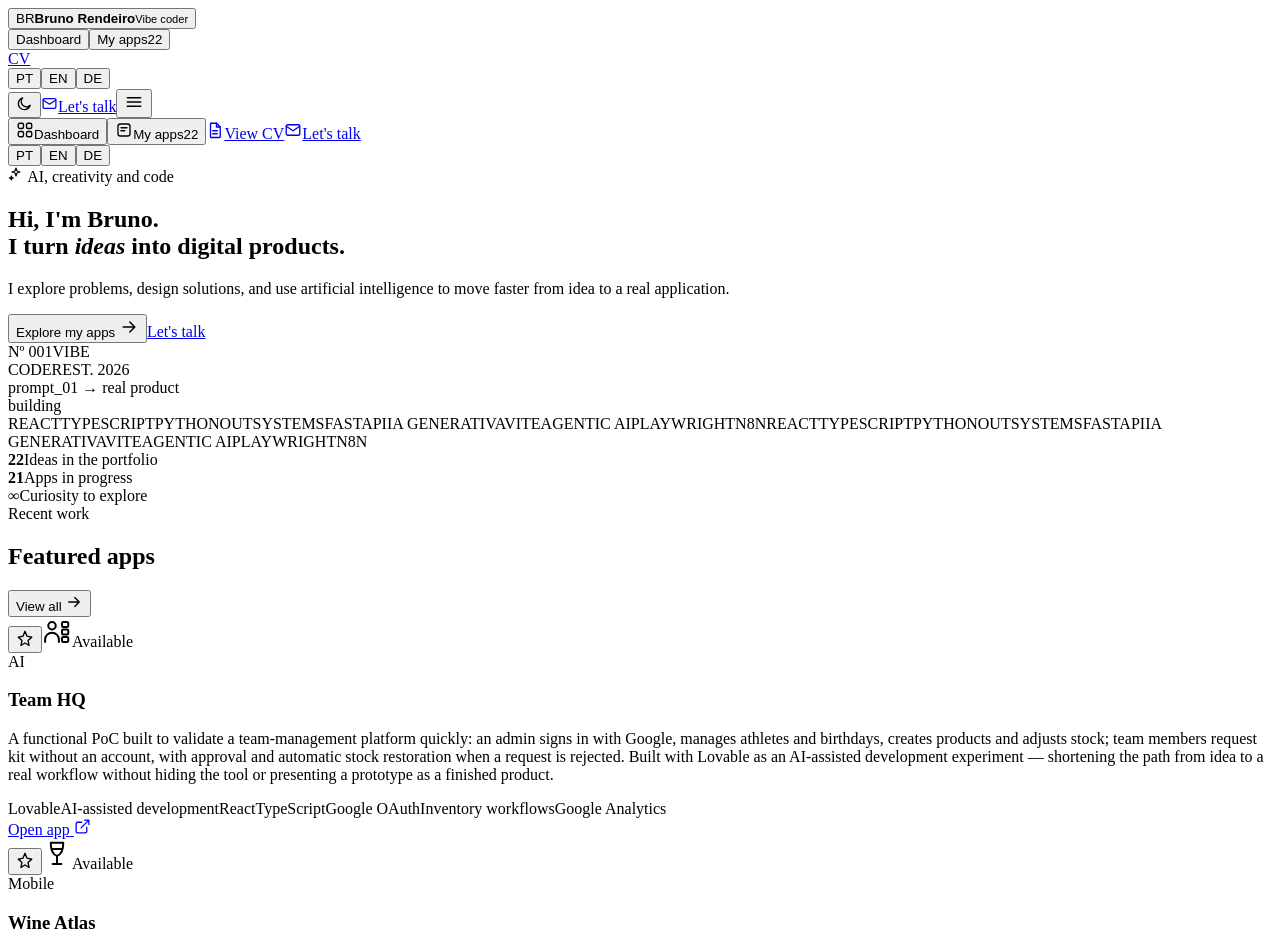
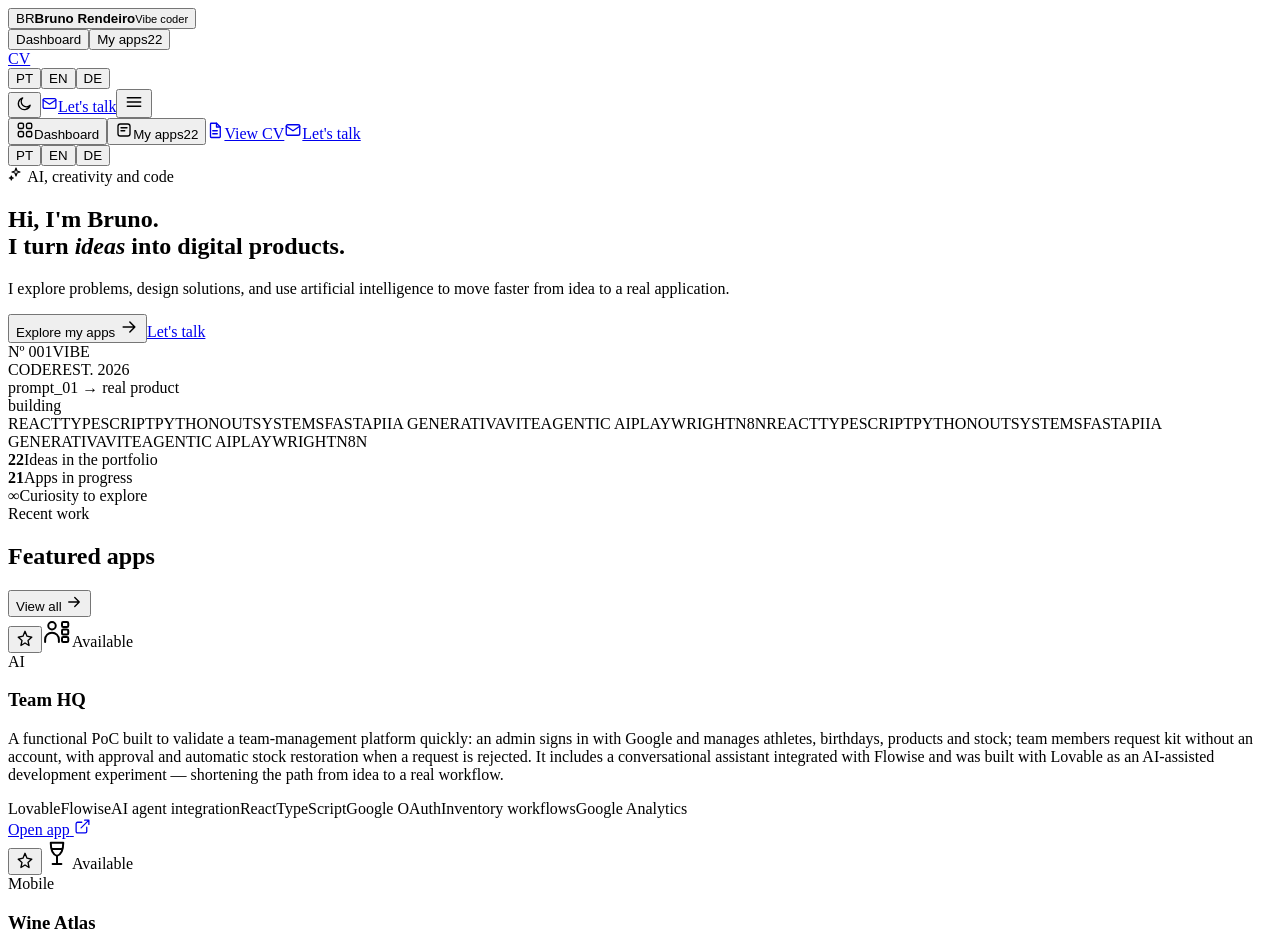
Before and after one commit to brunorendeiro/vibe-portfolio, a React (Vite) app: page / in a window 1280 px wide. Shown: the top 952 px of the page. Built offline with nearby package versions, Linux system fonts and the light colour scheme; the HTML template or start-up script is replaced by a standard one.

Commit message:
Highlight Team HQ Flowise integration

```diff
--- a/src/data/apps.ts
+++ b/src/data/apps.ts
@@ -23,7 +23,7 @@
     name: 'Team HQ',
     category: 'ai',
     status: 'available',
-    technologies: ['Lovable', 'AI-assisted development', 'React', 'TypeScript', 'Google OAuth', 'Inventory workflows', 'Google Analytics'],
+    technologies: ['Lovable', 'Flowise', 'AI agent integration', 'React', 'TypeScript', 'Google OAuth', 'Inventory workflows', 'Google Analytics'],
     url: 'https://athlete-closet-pal.lovable.app/',
     accent: '#b9f719',
     icon: 'team',
--- a/src/data/projectText.ts
+++ b/src/data/projectText.ts
@@ -3,7 +3,7 @@
 // Descrições de cada projeto, traduzidas — a app usa o `id` do projeto (ver apps.ts) como chave.
 export const projectText: Record<Locale, Record<string, string>> = {
   pt: {
-    'team-hq': 'Uma PoC funcional para validar rapidamente uma plataforma de gestão de equipas: o administrador entra com Google, gere atletas e aniversários, cria produtos e ajusta o stock; os membros pedem equipamento sem conta, com aprovação e reposição automática quando um pedido é rejeitado. Construída com Lovable como experiência de desenvolvimento assistido por IA — menos tempo entre a ideia e um fluxo real, sem esconder a ferramenta nem confundir protótipo com produto final.',
+    'team-hq': 'Uma PoC funcional para validar rapidamente uma plataforma de gestão de equipas: o administrador entra com Google, gere atletas, aniversários, produtos e stock; os membros pedem equipamento sem conta, com aprovação e reposição automática quando um pedido é rejeitado. Inclui um assistente conversacional integrado com Flowise e foi construída com Lovable como experiência de desenvolvimento assistido por IA — menos tempo entre a ideia e um fluxo real.',
     'wine-atlas': 'Um companheiro de vinho pensado primeiro para telemóvel: usa a localização para descobrir regiões vinícolas e castas próximas — incluindo países vizinhos — e explica aromas, corpo, acidez, serviço, copos e harmonizações. Inclui Castapédia, pesquisa por aromas e pratos, prova guiada, recomendações transparentes para a mesa, comparação de castas e um guia prático, em português, inglês e alemão.',
     vibecheck: 'Quatro perguntas e um veredicto brutalmente honesto para descobrir se uma ideia merece ser construída. Nasceu da vontade de parar de perder fins de semana a construir coisas que ninguém pedia — antes de escrever uma linha de código a mais, vale a pena responder a estas quatro perguntas. Tudo corre no browser, sem conta nem servidor: escreves a ideia, respondes, e recebes o veredicto na hora.',
     'career-pilot': 'Um copiloto inteligente que simplifica a procura de emprego e ajuda a preparar candidaturas melhores. A ideia é reduzir o tempo gasto a adaptar o mesmo currículo a cada vaga, usando IA para sugerir ajustes relevantes ao anúncio concreto. Está em construção com Flutter, Supabase e a API da OpenAI.',
@@ -27,7 +27,7 @@
     'nokia-snake': 'A cobra clássica dos telemóveis Nokia (3310/3210), recriada para jogar no telemóvel: D-pad tátil grande e swipe direto no ecrã, além de setas no desktop. Nasceu de uma conversa sobre se dava para fazer jogos simples no browser — a resposta foi este clone com o visual de ecrã LCD verde, instalável como app (PWA) e jogável offline, com recorde pessoal guardado no aparelho.',
   },
   en: {
-    'team-hq': 'A functional PoC built to validate a team-management platform quickly: an admin signs in with Google, manages athletes and birthdays, creates products and adjusts stock; team members request kit without an account, with approval and automatic stock restoration when a request is rejected. Built with Lovable as an AI-assisted development experiment — shortening the path from idea to a real workflow without hiding the tool or presenting a prototype as a finished product.',
+    'team-hq': 'A functional PoC built to validate a team-management platform quickly: an admin signs in with Google and manages athletes, birthdays, products and stock; team members request kit without an account, with approval and automatic stock restoration when a request is rejected. It includes a conversational assistant integrated with Flowise and was built with Lovable as an AI-assisted development experiment — shortening the path from idea to a real workflow.',
     'wine-atlas': 'A mobile-first wine companion that uses location to discover nearby wine regions and grapes — including across national borders — and explains aromas, body, acidity, serving, glassware and food pairings. It includes a grape encyclopaedia, search by aromas and dishes, guided tasting, transparent table recommendations, grape comparison and a practical guide in Portuguese, English and German.',
     vibecheck: 'Four questions and a brutally honest verdict on whether an idea is worth building. It came out of wanting to stop losing weekends building things nobody asked for — before writing a single extra line of code, these four questions are worth answering first. Everything runs in the browser, no account or server: write the idea, answer, get the verdict instantly.',
     'career-pilot': 'A smart copilot that simplifies the job search and helps you prepare stronger applications. The goal is to cut down the time spent tailoring the same resume to every posting, using AI to suggest changes relevant to that specific job ad. Currently in progress, built with Flutter, Supabase and the OpenAI API.',
@@ -51,7 +51,7 @@
     'nokia-snake': 'The classic Snake game from old Nokia phones (3310/3210), rebuilt for playing on your phone: a big touch D-pad and swipe gestures right on the screen, plus arrow keys on desktop. It came out of a conversation about whether simple games could be built for the browser — the answer was this clone with a green LCD-screen look, installable as an app (PWA) and playable offline, with your best score saved on the device.',
   },
   de: {
-    'team-hq': 'Ein funktionaler PoC zur schnellen Validierung einer Plattform für Teamverwaltung: Ein Admin meldet sich mit Google an, verwaltet Athletinnen und Athleten sowie Geburtstage, legt Produkte an und pflegt den Bestand; Teammitglieder bestellen Ausrüstung ohne Konto, mit Freigabe und automatischer Rückbuchung bei abgelehnten Anfragen. Mit Lovable als Experiment für KI-gestützte Entwicklung gebaut — von der Idee schneller zu einem echten Ablauf, ohne das Werkzeug zu verbergen oder den Prototyp als fertiges Produkt darzustellen.',
+    'team-hq': 'Ein funktionaler PoC zur schnellen Validierung einer Plattform für Teamverwaltung: Ein Admin meldet sich mit Google an und verwaltet Athletinnen und Athleten, Geburtstage, Produkte und Bestand; Teammitglieder bestellen Ausrüstung ohne Konto, mit Freigabe und automatischer Rückbuchung bei abgelehnten Anfragen. Enthalten ist ein mit Flowise integrierter Gesprächsassistent; gebaut wurde die App mit Lovable als Experiment für KI-gestützte Entwicklung — von der Idee schneller zu einem echten Ablauf.',
     'wine-atlas': 'Ein Mobile-First-Weinbegleiter, der per Standort nahe Weinregionen und Rebsorten entdeckt — auch über Landesgrenzen hinweg — und Aromen, Körper, Säure, Servieren, Gläser und Speisenkombinationen erklärt. Mit Rebsorten-Enzyklopädie, Suche nach Aromen und Gerichten, geführter Verkostung, transparenten Empfehlungen zum Essen, Rebsortenvergleich und praktischem Ratgeber auf Portugiesisch, Englisch und Deutsch.',
     vibecheck: 'Vier Fragen und ein brutal ehrliches Urteil darüber, ob eine Idee es wert ist, gebaut zu werden. Entstanden aus dem Wunsch, keine Wochenenden mehr mit Dingen zu verschwenden, die niemand wollte — bevor du eine einzige Zeile Code zu viel schreibst, lohnt es sich, diese vier Fragen zu beantworten. Alles läuft im Browser, ohne Konto oder Server: Idee eingeben, antworten, sofort das Urteil erhalten.',
     'career-pilot': 'Ein intelligenter Co-Pilot, der die Jobsuche vereinfacht und bessere Bewerbungen vorbereiten hilft. Ziel ist es, die Zeit zu verkürzen, die man mit der Anpassung desselben Lebenslaufs an jede Stellenanzeige verbringt, indem KI relevante Änderungen zur konkreten Anzeige vorschlägt. Derzeit in Entwicklung, gebaut mit Flutter, Supabase und der OpenAI-API.',
```
